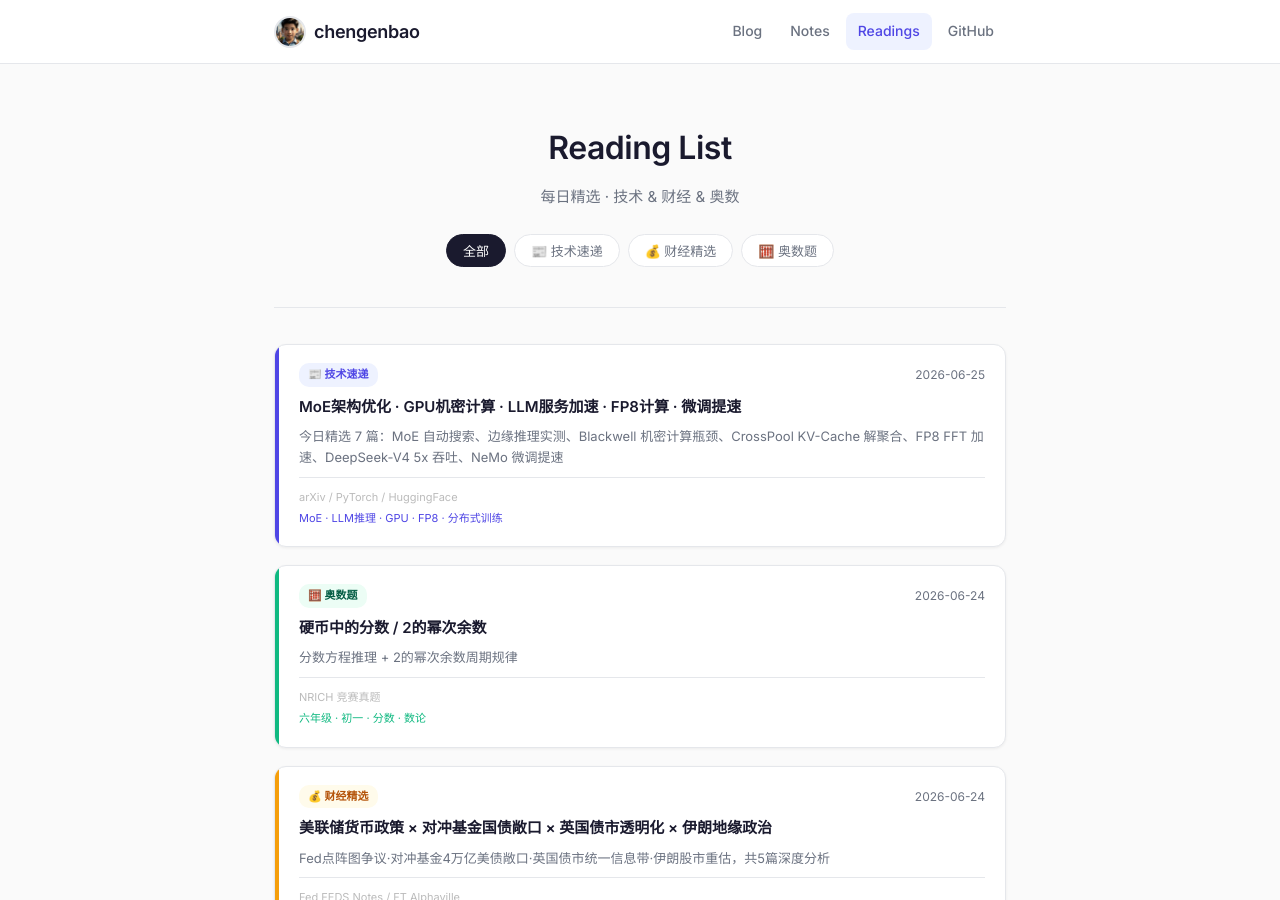
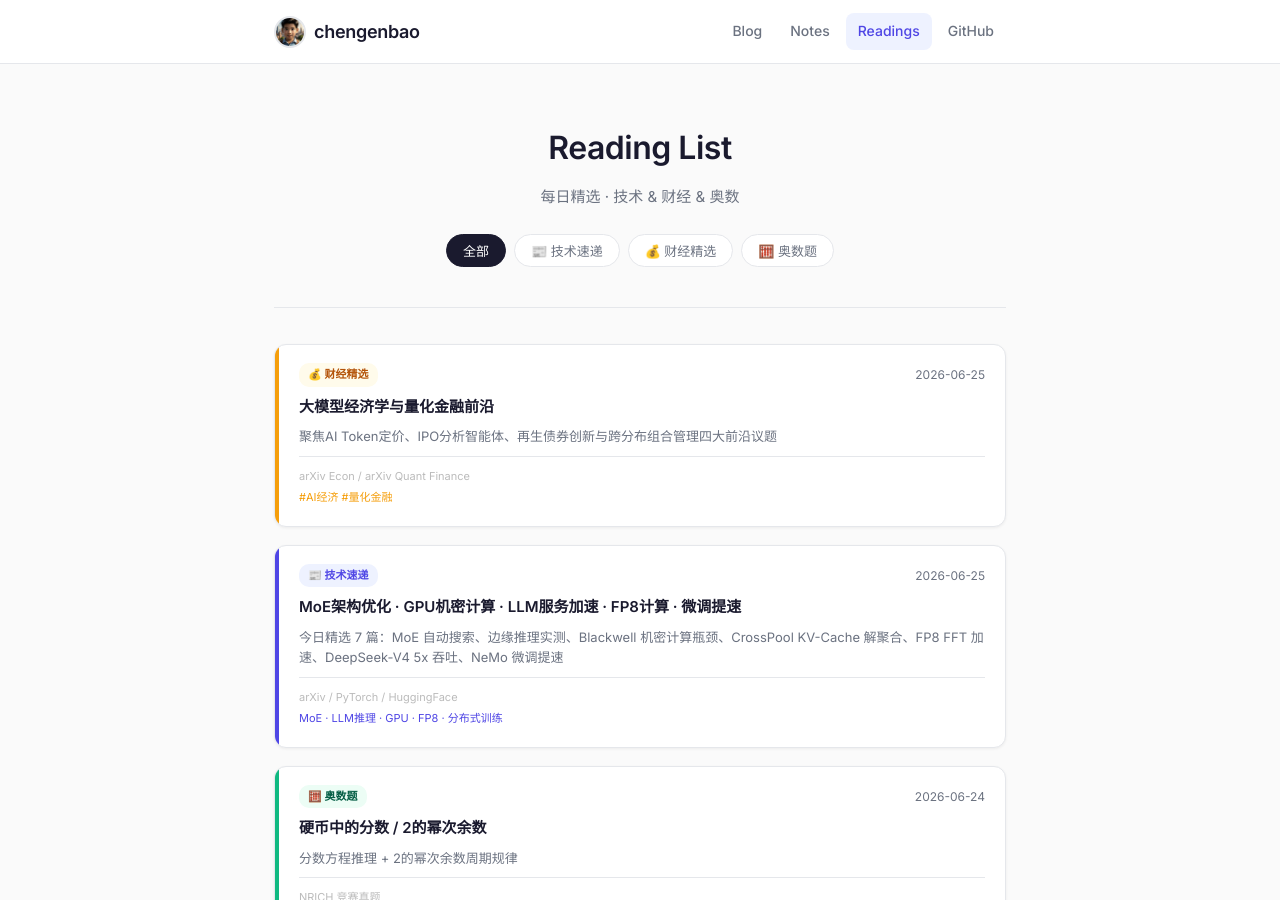
Before and after one commit to chengenbao/chengenbao.github.io, a Jekyll site: the page built from reading-list/index.md, in a window 1280 px wide and 900 px high. Built offline with Jekyll 4.4.1, drawn with Linux system fonts in a browser that asks for light colours.

Commit message:
update index: add finance card 2026-06-25

```diff
--- a/reading-list/index.md
+++ b/reading-list/index.md
@@ -18,6 +18,21 @@ permalink: /reading-list/
   </div>
 
   <div class="rl-grid">
+<a class="rl-card finance" href="/reading-list/2026-06-25-finance-daily/">
+  <div class="rl-accent"></div>
+  <div class="rl-body">
+    <div class="rl-top">
+      <span class="rl-badge finance">💰 财经精选</span>
+      <time>2026-06-25</time>
+    </div>
+    <h2>大模型经济学与量化金融前沿</h2>
+    <p>聚焦AI Token定价、IPO分析智能体、再生债券创新与跨分布组合管理四大前沿议题</p>
+    <div class="rl-meta">
+      <span class="rl-source">arXiv Econ / arXiv Quant Finance</span>
+      <span class="rl-tags">#AI经济 #量化金融</span>
+    </div>
+  </div>
+</a>
 <a class="rl-card tech" href="/reading-list/2026-06-25-tech-daily/">
   <div class="rl-accent"></div>
   <div class="rl-body">
```
